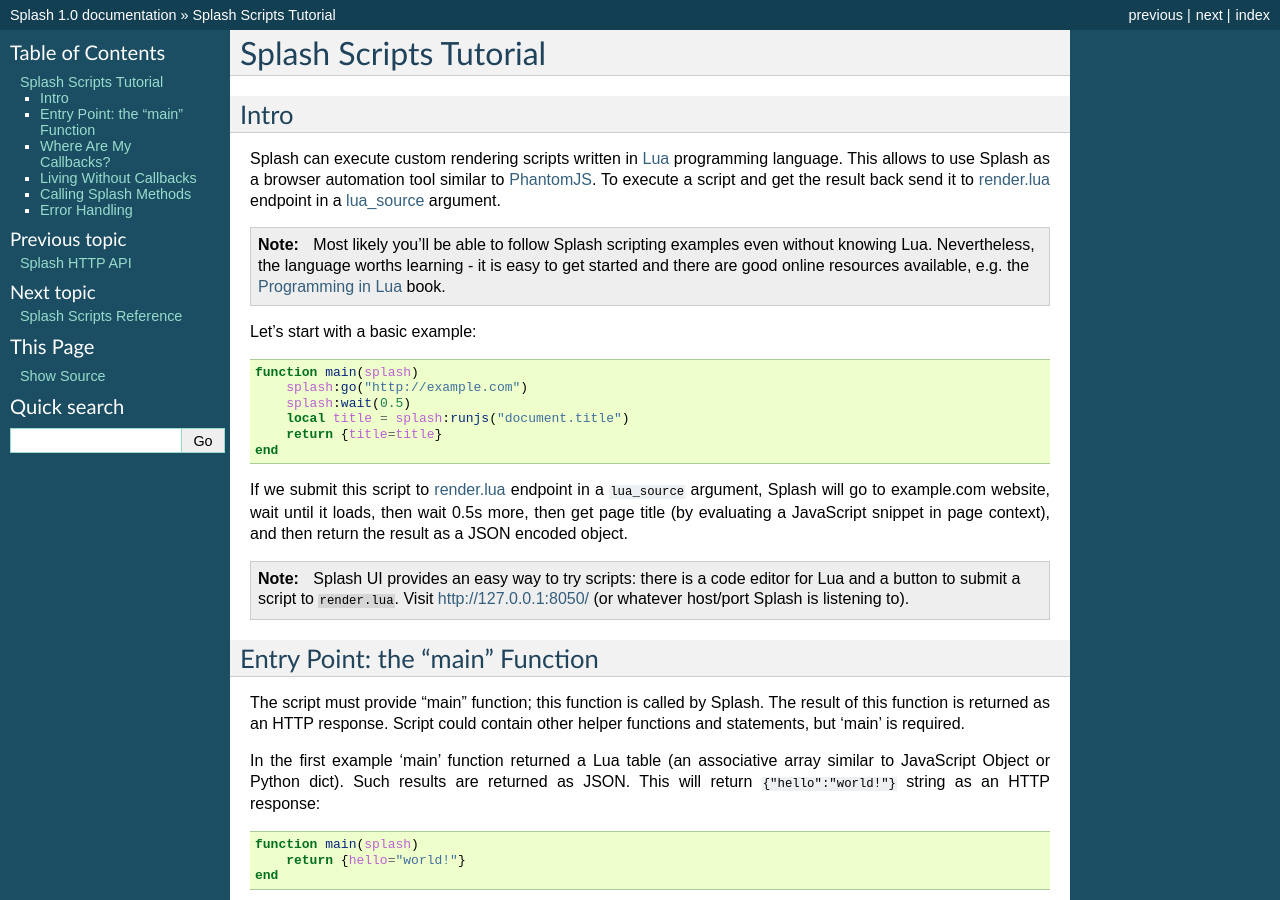
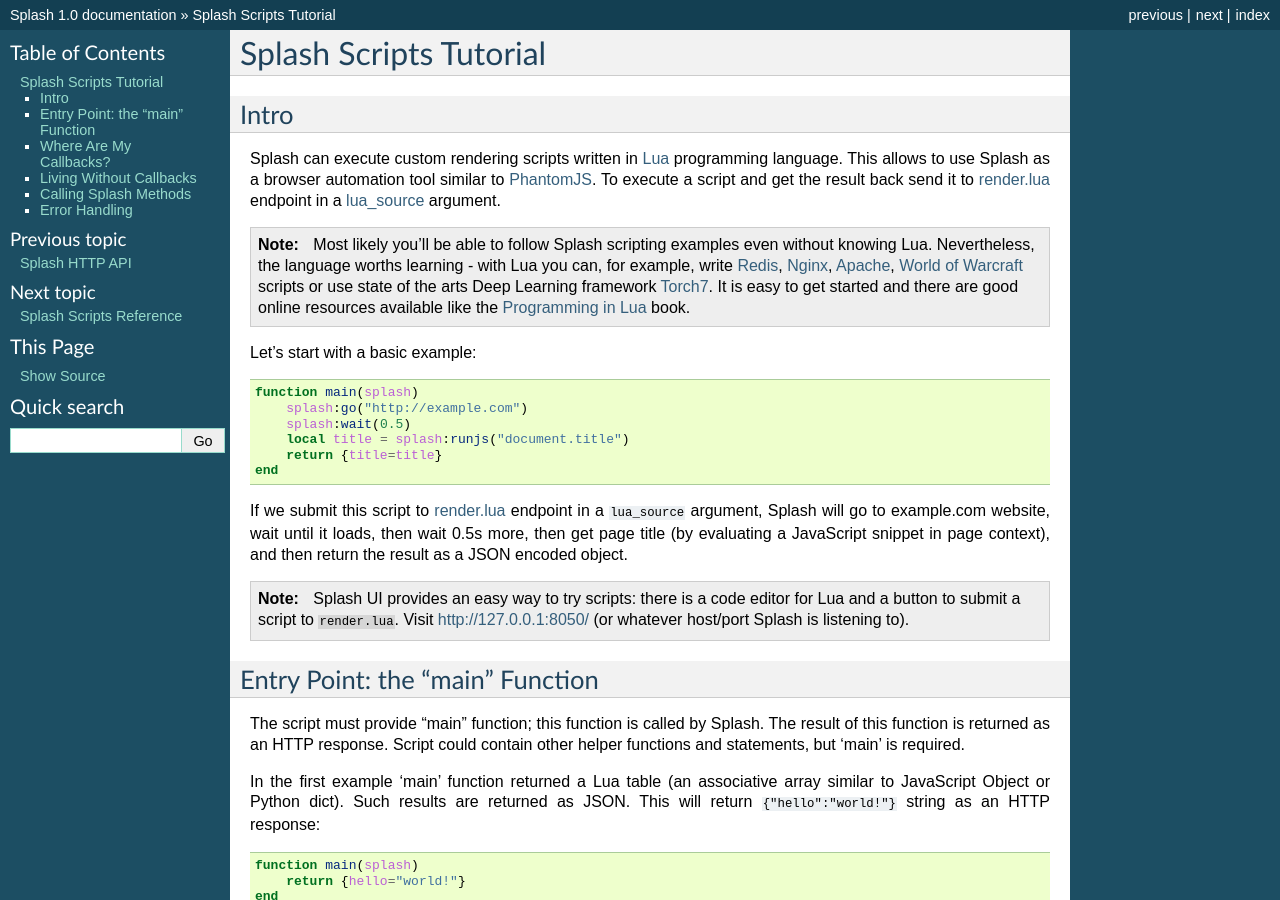
Before and after one commit to scrapinghub/splash, a Sphinx documentation site: the page built from docs/scripting-tutorial.rst, in a window 1280 px wide and 900 px high. Built offline with Sphinx 7.4.7, drawn with Linux system fonts in a browser that asks for light colours.

Commit message:
DOC ads for Lua

```diff
--- a/docs/scripting-tutorial.rst
+++ b/docs/scripting-tutorial.rst
@@ -14,10 +14,17 @@
 .. note::
 
     Most likely you'll be able to follow Splash scripting examples even
-    without knowing Lua. Nevertheless, the language worths learning - it
-    is easy to get started and there are good online resources available,
-    e.g. the `Programming in Lua`_ book.
+    without knowing Lua. Nevertheless, the language worths learning -
+    with Lua you can, for example, write Redis_, Nginx_, Apache_,
+    `World of Warcraft`_ scripts or use state of the arts Deep Learning
+    framework Torch7_. It is easy to get started and there are good online
+    resources available like the `Programming in Lua`_ book.
 
+.. _Nginx: http://wiki.nginx.org/HttpLuaModule
+.. _Redis: http://redis.io/commands/EVAL
+.. _Apache: http://httpd.apache.org/docs/trunk/mod/mod_lua.html
+.. _World of Warcraft: http://www.wowwiki.com/Lua
+.. _Torch7: http://torch.ch/
 .. _Programming in Lua: http://www.lua.org/pil/contents.html
 .. _Lua: http://www.lua.org/
 .. _PhantomJS: http://phantomjs.org/
```
